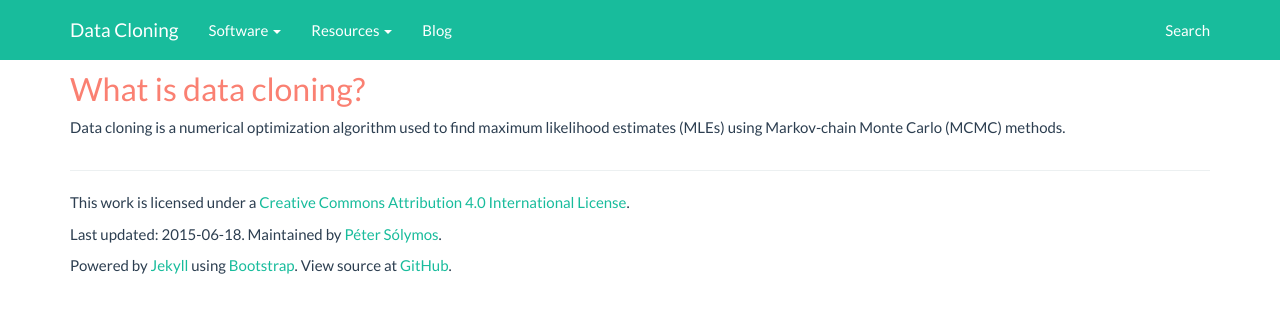
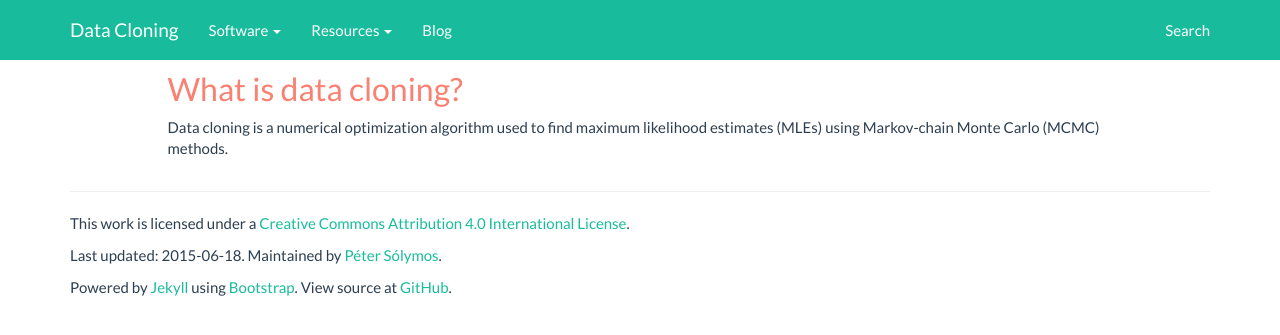
Before and after one commit to datacloning/datacloning.github.io, a Jekyll site: the page built from index.md, in a window 1280 px wide. Shown: the top 335 px of the page. Built offline with Jekyll 4.4.1, drawn with Linux system fonts in a browser that asks for light colours; nearby versions of some CDN libraries.

Commit message:
included some ifelse

```diff
--- a/_layouts/default.html
+++ b/_layouts/default.html
@@ -5,15 +5,21 @@
   </head>
   <body>
   {% include _navigation.html %}
-
     <div class="container">
-<!--        <div class="row">
-            <div class="col-md-8"> -->
+        <div class="row">
+            <div class="col-md-10 col-md-offset-1">
+                {% if page.title %}
+                    {% if page.subtitle %}
+                        <a href="{{ page.url }}"><h1 class="title">{{ page.title }}</h1></a>
+                        <h2 class="subtitle">{{ page.subtitle }}</h2>
+                    {% else %}
+                        <h1 class="title">{{ page.title }}</h1>
+                    {% endif %}
+                {% endif %}
                 {{ content }}
-<!--            </div>
-        </div> -->
+            </div>
+        </div>
     </div>
-
   {% include _footer.html %}
   </body>
 </html>
```
